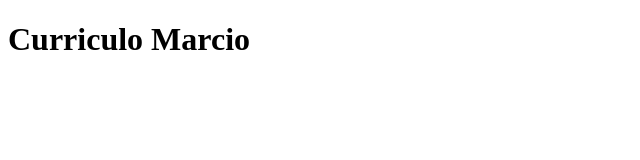
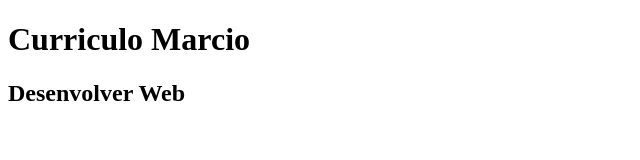
Before and after one commit to marcioacfilho/curriculo, a plain HTML site: page index.html in a window 1280 px wide. Shown: the whole page, without its empty margins (0-640 px from the left). Drawn offline with Linux system fonts and the light colour scheme.

Commit message:
inserção do cargo

```diff
--- a/index.html
+++ b/index.html
@@ -8,5 +8,6 @@
 </head>
 <body>
     <h1>Curriculo Marcio</h1>
+    <h2>Desenvolver Web</h2>
 </body>
 </html>
```
